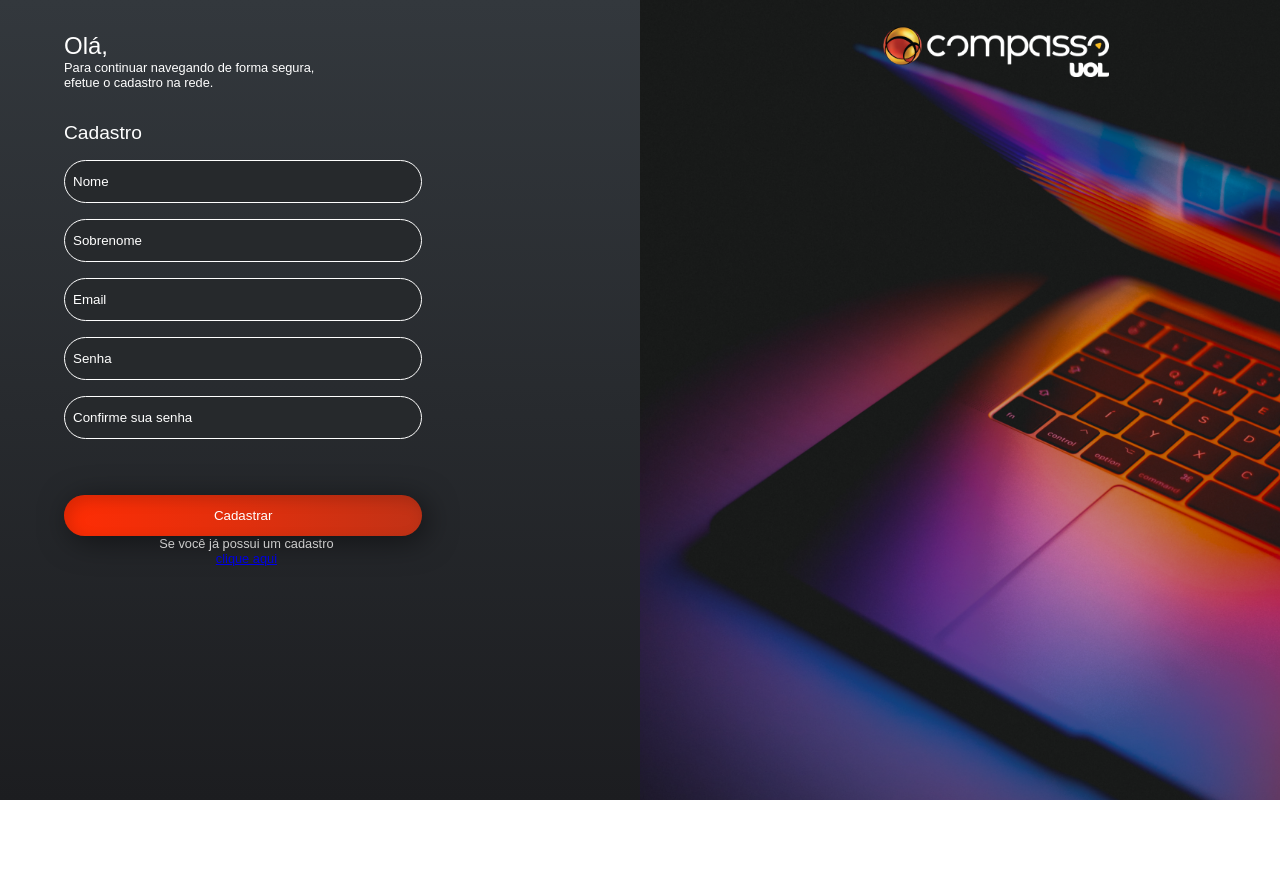
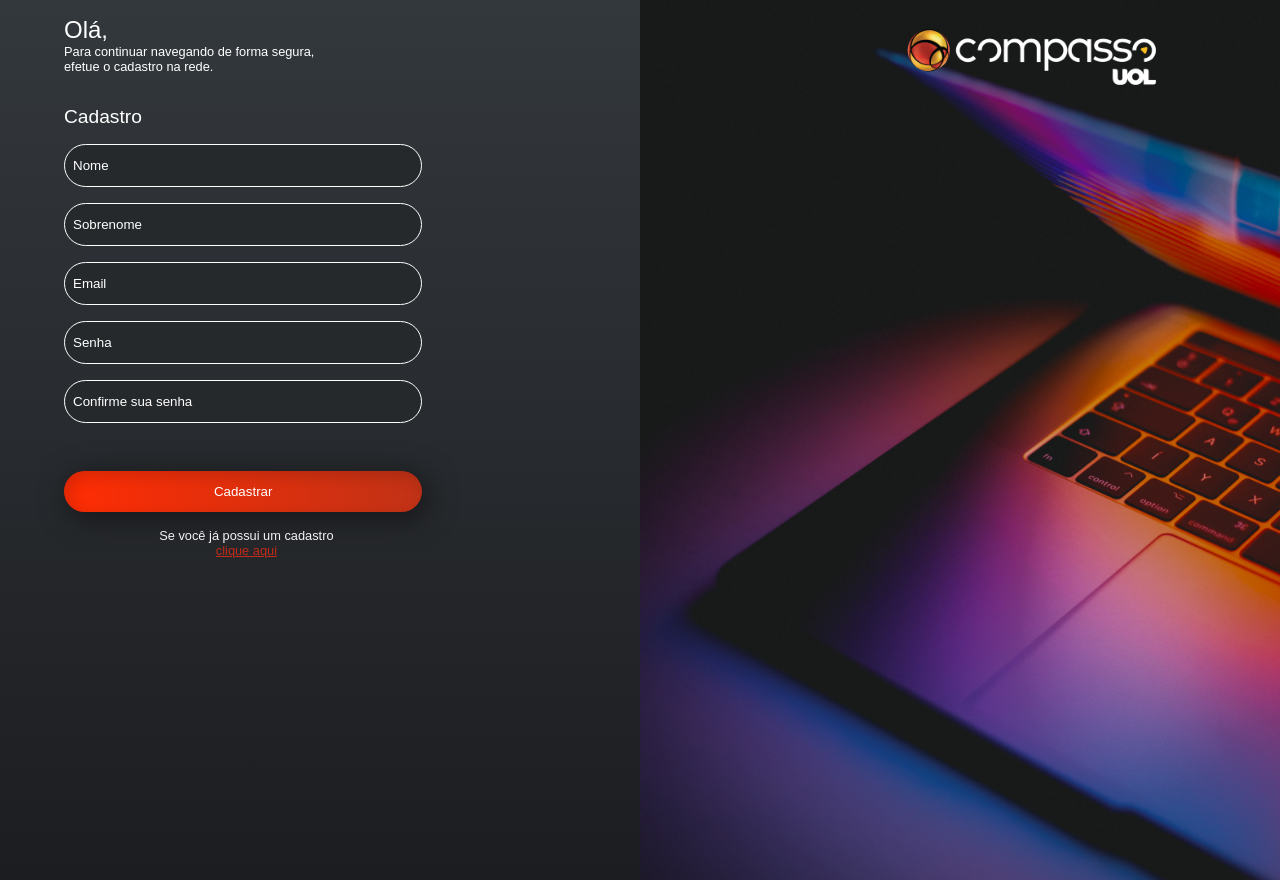
Before and after one commit to jul1ana/project05-keepalive_v2, a React (Create React App) app: page /register in a window 1280 px wide. Before the commit the page ends 800 px from the top, so only its background shows below. Built offline with nearby package versions, Linux system fonts and the light colour scheme; no server answers; a web font is replaced by a local one.

Commit message:
Configuring password confirmation validation

```diff
--- a/src/components/Form/index.tsx
+++ b/src/components/Form/index.tsx
@@ -13,7 +13,9 @@ export const Form = () => {
   const [noValidated, setNoValidated] = useState<boolean>(false);
   const navigate = useNavigate();
 
-  const signIn = () => {
+  const signIn = (e: React.FormEvent<HTMLFormElement>) => {
+    e.preventDefault();
+
     firebase
       .database()
       .ref('users')
@@ -34,12 +36,12 @@ export const Form = () => {
         if (error.code == "auth/wrong-password" || error.code == "auth/user-not-found") {
           return setNoValidated(true);
         }
-        alert("Não foi possível efetuar o login")
+        alert("Não foi possível efetuar o login");
       });
   }
 
   return (
-    <C.Container>
+    <C.Container onSubmit={signIn}>
       <h2>Login</h2>
       <div style={{ position: "relative" }}>
         <C.Input
@@ -67,7 +69,7 @@ export const Form = () => {
 
       {noValidated ? <C.Erro>Ops, usuário ou senha inválidos. Tente novamente!</C.Erro> : ""}
 
-      <C.Button onClick={signIn}>Continuar</C.Button>
+      <C.Button>Continuar</C.Button>
     </C.Container>
   );
 }
--- a/src/components/Form/styles.tsx
+++ b/src/components/Form/styles.tsx
@@ -12,7 +12,7 @@ interface IIcon {
   transition: string;
 }
 
-export const Container = styled.div`
+export const Container = styled.form`
   display: flex;
   flex-direction: column;
   margin-top: 2rem;
--- a/src/components/Location/index.tsx
+++ b/src/components/Location/index.tsx
@@ -57,7 +57,16 @@ class Location extends React.Component {
         </C.Location>
       );
     } else {
-      return <span>Loading...</span>;
+      this.getWeather(-15.7801, -41.9292);
+      return(
+        <C.Location>
+          <p>{city} - DF</p>
+          <div>
+            <Temp/>
+            <h2>{temperatureC}°</h2>
+          </div>
+        </C.Location>
+      );
     }
   }
 }
--- a/src/components/RegisterForm/index.tsx
+++ b/src/components/RegisterForm/index.tsx
@@ -1,5 +1,5 @@
 import * as C from "./styles";
-import { useState } from "react";
+import { useEffect, useState } from "react";
 import { useNavigate } from "react-router-dom";
 import { auth } from "../../config/firebase";
 import { createUserWithEmailAndPassword } from "firebase/auth";
@@ -9,15 +9,32 @@ import { useFirstNameContext } from "../../context/FirstName";
 import { ModalValidation } from "../Validation/modalValidate";
 
 export const RegisterForm = () => {
-  const {firstName, setFirstName} = useFirstNameContext();
+  const { firstName, setFirstName } = useFirstNameContext();
   const [lastName, setLastName] = useState<string>("");
   const [email, setEmail] = useState<string>("");
   const [password, setPassword] = useState<string>("");
   const [confirmationPassword, setConfirmationPassword] = useState<string>("");
+  const [noValidated, setNoValidated] = useState<boolean>(false);
   const [mode, setMode] = useState<boolean>(false);
   const navigate = useNavigate();
 
-  const register = () => {
+  useEffect(() => {
+    if (confirmationPassword === password) {
+      setNoValidated(false);
+    } else {
+      setNoValidated(true);
+    }
+  }, [password, confirmationPassword]);
+
+  const register = (e: React.FormEvent<HTMLFormElement>) => {
+    e.preventDefault();
+
+    if(noValidated) {
+      alert("Erro ao cadastrar, tente novamente!");
+    } else {
+      alert("Cadastro realizado!");
+    }
+
     const data = {
       firstName: firstName,
       lastName: lastName,
@@ -28,7 +45,6 @@ export const RegisterForm = () => {
     createUserWithEmailAndPassword(auth, email, password)
     .then(() => {
       navigate("/");
-      alert("Cadastro realizado!");
     })
     .catch((error) => {
       console.log(error);
@@ -36,7 +52,7 @@ export const RegisterForm = () => {
   }
 
   return (
-    <C.Container>
+    <C.Container onSubmit={register}>
       <h2>Cadastro</h2>
 
       <C.Input
@@ -45,6 +61,7 @@ export const RegisterForm = () => {
         onChange={(event: any) => setFirstName(event.target.value)}
         value={firstName}
         required
+        noValidated={noValidated}
       />
 
       <C.Input
@@ -53,6 +70,7 @@ export const RegisterForm = () => {
         onChange={(event: any) => setLastName(event.target.value)}
         value={lastName}
         required
+        noValidated={noValidated}
       />
 
       <C.Input
@@ -61,6 +79,7 @@ export const RegisterForm = () => {
         onChange={(event: any) => setEmail(event.target.value)}
         value={email}
         required
+        noValidated={noValidated}
       />
 
       <C.Input
@@ -70,23 +89,29 @@ export const RegisterForm = () => {
         onFocus={() => setMode(true)}
         onBlur={() => setMode(false)}
         value={password}
+        noValidated={noValidated}
         required
       />
 
-      <ModalValidation
-       password={password}
-       mode={mode}
-      />
+      { mode ?
+        <ModalValidation
+        password={password}
+        mode={mode}
+        /> : ""
+      }
 
       <C.Input
         type="text"
         placeholder="Confirme sua senha"
         onChange={(event: any) => setConfirmationPassword(event.target.value)}
         value={confirmationPassword}
+        noValidated={noValidated}
         required
       />
 
-      <C.Button onClick={register}>Cadastrar</C.Button>
+      {noValidated ? <C.Erro>Ops, senhas não conferem. Tente novamente!</C.Erro> : ""}
+
+      <C.Button>Cadastrar</C.Button>
     </C.Container>
   );
 }
--- a/src/components/RegisterForm/styles.tsx
+++ b/src/components/RegisterForm/styles.tsx
@@ -1,7 +1,11 @@
 import styled from "styled-components";
-import { btnLogin } from "../../UI/variables";
+import { btnLogin, msgError } from "../../UI/variables";
 
-export const Container = styled.div`
+interface IInput {
+  noValidated: boolean;
+}
+
+export const Container = styled.form`
   display: flex;
   flex-direction: column;
   margin-top: 2rem;
@@ -13,9 +17,9 @@ export const Container = styled.div`
   }
 `;
 
-export const Input = styled.input`
+export const Input = styled.input<IInput>`
+  border: ${({ noValidated }) => noValidated ? "1px solid #E9B425" : "1px solid white"};
   width: 70%;
-  border: 1px solid white;
   padding: 13px 8px;
   box-sizing: border-box;
   background: #26292C;
@@ -30,7 +34,7 @@ export const Input = styled.input`
 
 export const Button = styled.button`
   width: 70%;
-  margin-top: 2.5rem;
+  margin-top: 2rem;
   background: ${btnLogin};
   box-shadow: inset 5px 5px 15px rgba(0, 0, 0, 0.15);
   border-radius: 50px;
@@ -41,3 +45,11 @@ export const Button = styled.button`
   color: white;
   padding: .8rem;
 `;
+
+export const Erro = styled.span`
+  margin-left: 5.6rem;
+  font-size: .8rem;
+  text-align: center;
+  color: ${msgError};
+  width: 12rem;
+`;
--- a/src/components/Validation/modalValidate.tsx
+++ b/src/components/Validation/modalValidate.tsx
@@ -1,7 +1,7 @@
 import * as C from "./styles";
 
 interface IValidate {
-  password: string,
+  password: string
   mode: boolean
 }
 
--- a/src/components/Validation/styles.tsx
+++ b/src/components/Validation/styles.tsx
@@ -1,24 +1,16 @@
 import styled from "styled-components";
 import iconError from "../../assets/iconError.png"
 import iconCheck from "../../assets/iconCheck.png"
-import { backgroundLogin } from "../../UI/variables";
 
 export const Container = styled.div<{fade:boolean}>`
-  position: absolute;
   visibility: ${({ fade }) => (fade ? "visible" : "hidden")};
   color: white;
-  background: #26292C;;
-  margin-top: 16.95rem;
-  margin-left: 1.5rem;
-  padding: .5rem;
-  border: 1px solid white;
-  border-top: 0;
-  border-radius: 2px;
+  margin-left: 1rem;
 
   div {
     h4 {
       font-size: .9rem;
-      font-weight: 500;
+      font-weight: 450;
       margin-bottom: .2rem;
     }
   }
--- a/src/pages/Home/index.tsx
+++ b/src/pages/Home/index.tsx
@@ -8,9 +8,8 @@ import { auth } from "../../config/firebase";
 import { useFirstNameContext } from "../../context/FirstName";
 
 export const Home = () => {
-
   const { firstName } = useFirstNameContext();
-  const [cont, setCont] = useState(60);
+  const [cont, setCont] = useState(600);
   const navigate = useNavigate();
 
   const logOut = () => {
@@ -38,12 +37,8 @@ export const Home = () => {
 
       <C.Container>
         <C.Left />
+
         <C.Right>
-
-          <p>
-            Welcome {firstName}
-          </p>
-
           <h2>Our mission is</h2>
           <p>Nossa missão é</p>
           <h1>to transform the world</h1>
@@ -57,6 +52,7 @@ export const Home = () => {
 
       <C.Footer>
         <C.Text>
+          <h4>Seja bem vindo, {firstName} !</h4>
           <p>Essa janela do navegador é usada para manter sua sessão de autenticação ativa. Deixe-a aberta em segundo plano e abra uma nova janela para continuar a navegar.</p>
           <hr />
         </C.Text>
--- a/src/pages/Login/styles.tsx
+++ b/src/pages/Login/styles.tsx
@@ -1,6 +1,6 @@
 import styled from "styled-components";
 import ImgBack from "../../assets/MaskGroup.png";
-import { backgroundLogin } from "../../UI/variables";
+import { backgroundLogin, titleMain } from "../../UI/variables";
 
 export const Container = styled.div`
   background: ${backgroundLogin};
@@ -91,6 +91,11 @@ export const Left = styled.div`
       width: 50%;
       text-align: center;
       margin-left: 3.5rem;
+
+      a {
+        color: ${titleMain};
+        font-weight: 500;
+      }
     }
   }
 `;
--- a/src/pages/Register/styles.tsx
+++ b/src/pages/Register/styles.tsx
@@ -1,10 +1,10 @@
 import styled from "styled-components";
 import ImgBack from "../../assets/MaskGroup.png";
-import { backgroundLogin } from "../../UI/variables";
+import { backgroundLogin, titleMain } from "../../UI/variables";
 
 export const Container = styled.section`
   width: 100%;
-  height: 100vh;
+  height: 110vh;
   display: flex;
   background: ${backgroundLogin};
   color: white;
@@ -12,7 +12,7 @@ export const Container = styled.section`
 
 export const Left = styled.div`
   width: 50%;
-  padding: 2rem 4rem;
+  padding: 1rem 4rem;
 
   h1 {
     font-size: 1.5rem;
@@ -26,18 +26,23 @@ export const Left = styled.div`
   }
 
   div {
-    /* margin-top: 1rem; */
     p {
+      margin: 1rem;
       width: 40%;
       text-align: center;
       margin-left: 5rem;
+
+      a {
+        color: ${titleMain};
+        font-weight: 500;
+      }
     }
   }
 `;
 
 export const Right = styled.div`
   width: 50%;
-  height: 100vh;
+  height: 110vh;
   background-image: url(${ImgBack});
   background-size: cover;
   background-repeat: no-repeat;
```
